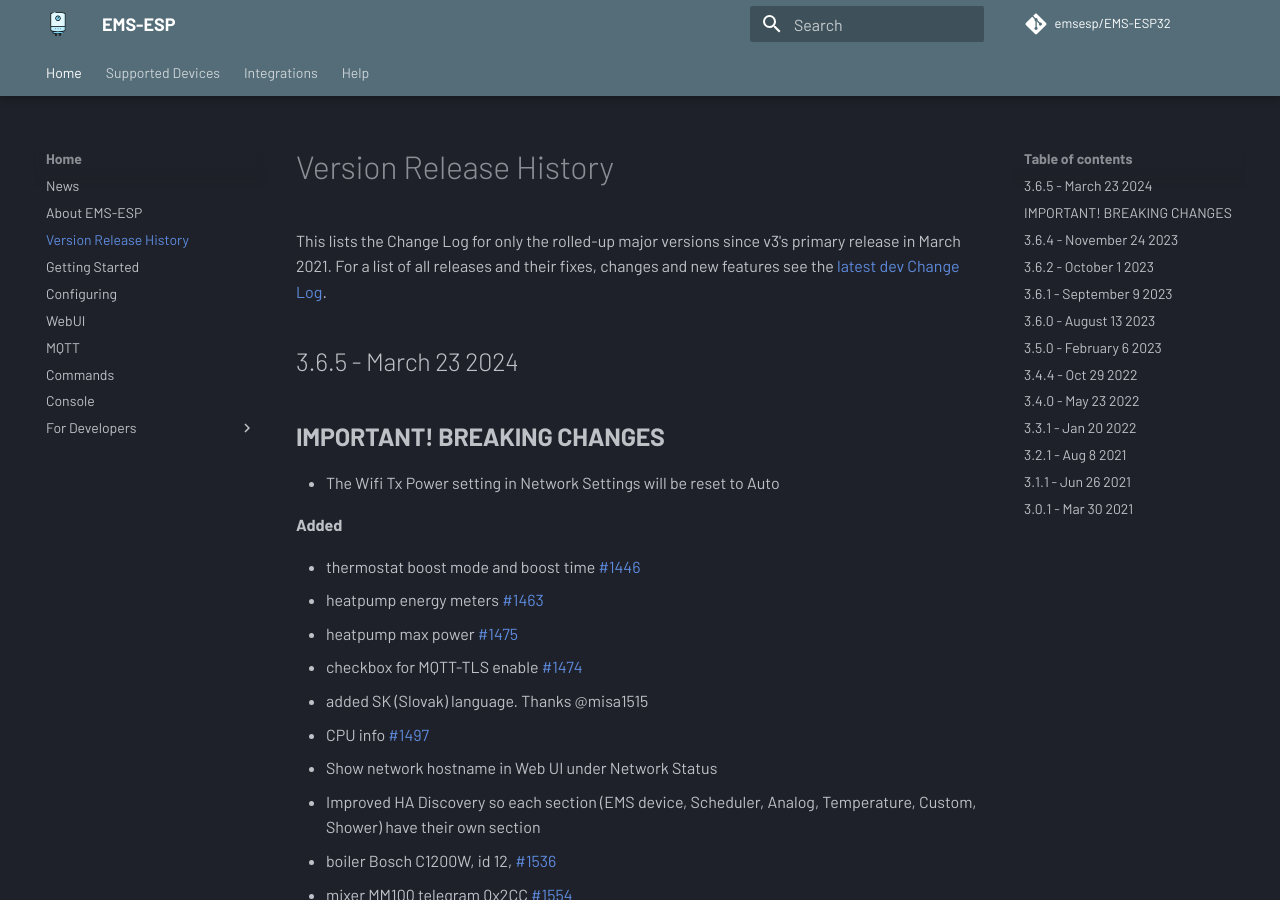
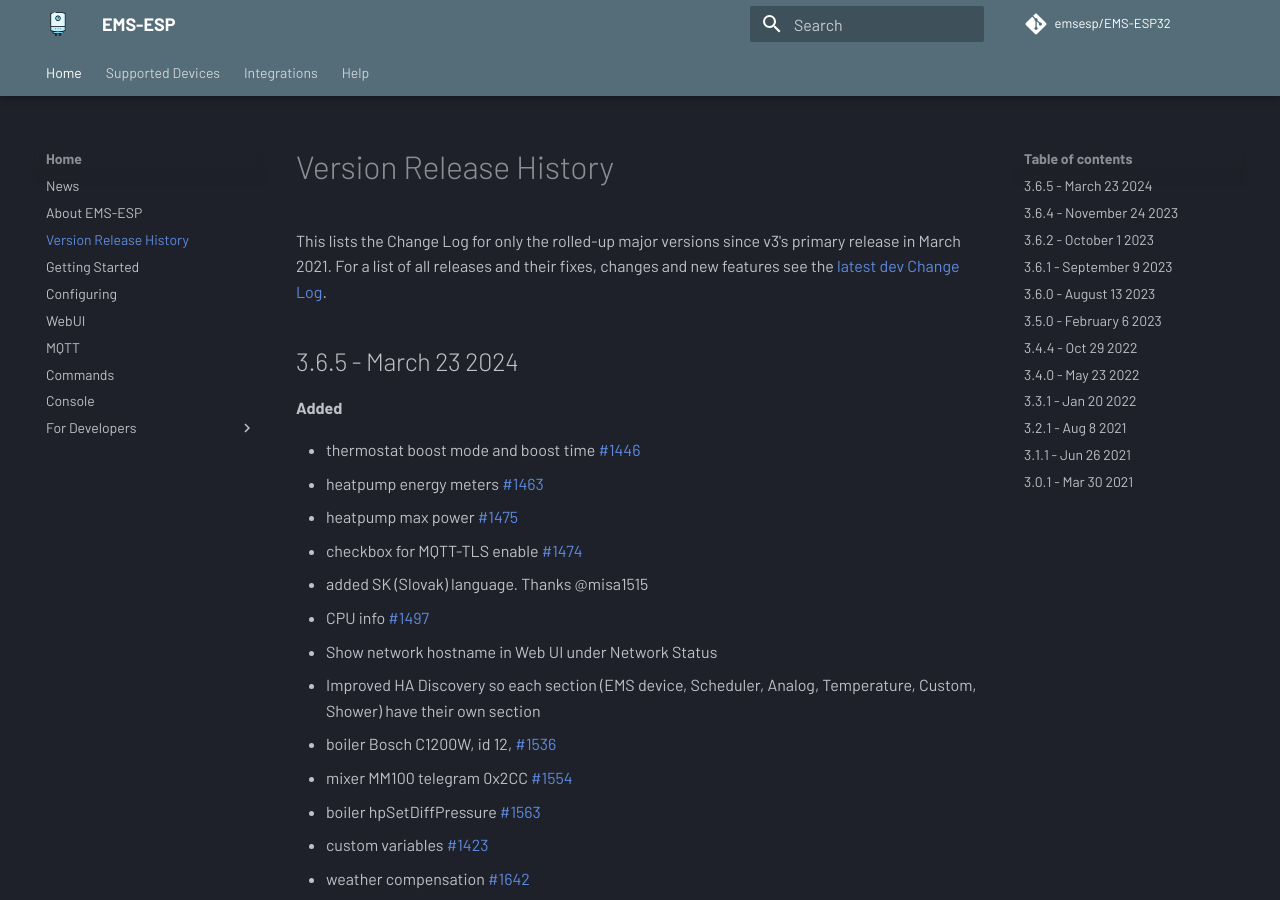
Before and after one commit to emsesp/docs, an MkDocs documentation site: the page built from docs/Version-Release-History.md, in a window 1280 px wide and 900 px high. Built offline with MkDocs 1.6.1 and Material for MkDocs 9.7.7, drawn with Linux system fonts in a browser that asks for light colours; comment, search, counter and statistics services are not loaded.

Commit message:
remove breaking change

```diff
--- a/docs/Version-Release-History.md
+++ b/docs/Version-Release-History.md
@@ -1,10 +1,6 @@
 This lists the Change Log for only the rolled-up major versions since v3's primary release in March 2021. For a list of all releases and their fixes, changes and new features see the [latest dev Change Log](https://github.com/emsesp/EMS-ESP32/blob/dev/CHANGELOG_LATEST.md).
 
 ## 3.6.5 - March 23 2024
-
-## **IMPORTANT! BREAKING CHANGES**
-
-- The Wifi Tx Power setting in Network Settings will be reset to Auto
 
 **Added**
 
```
